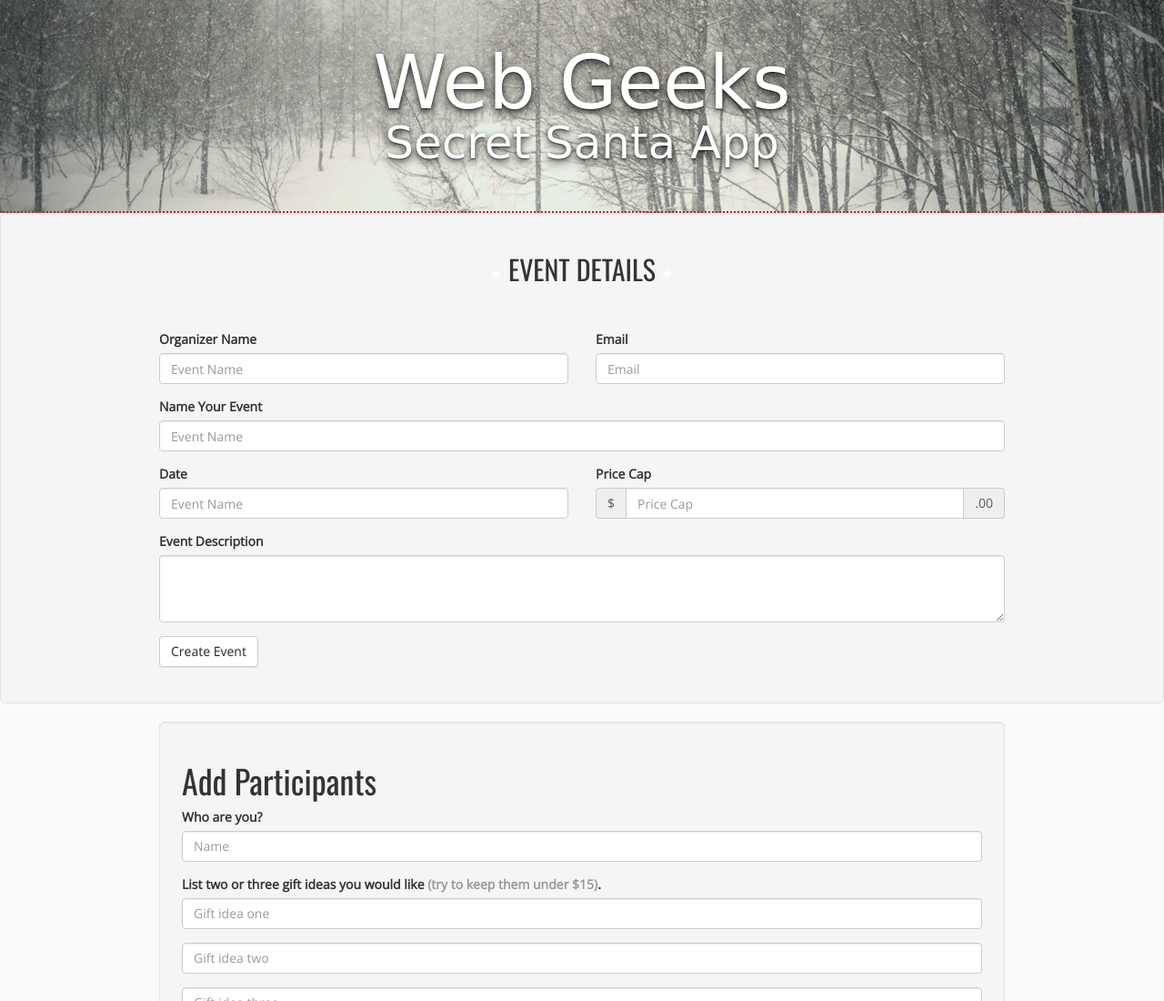
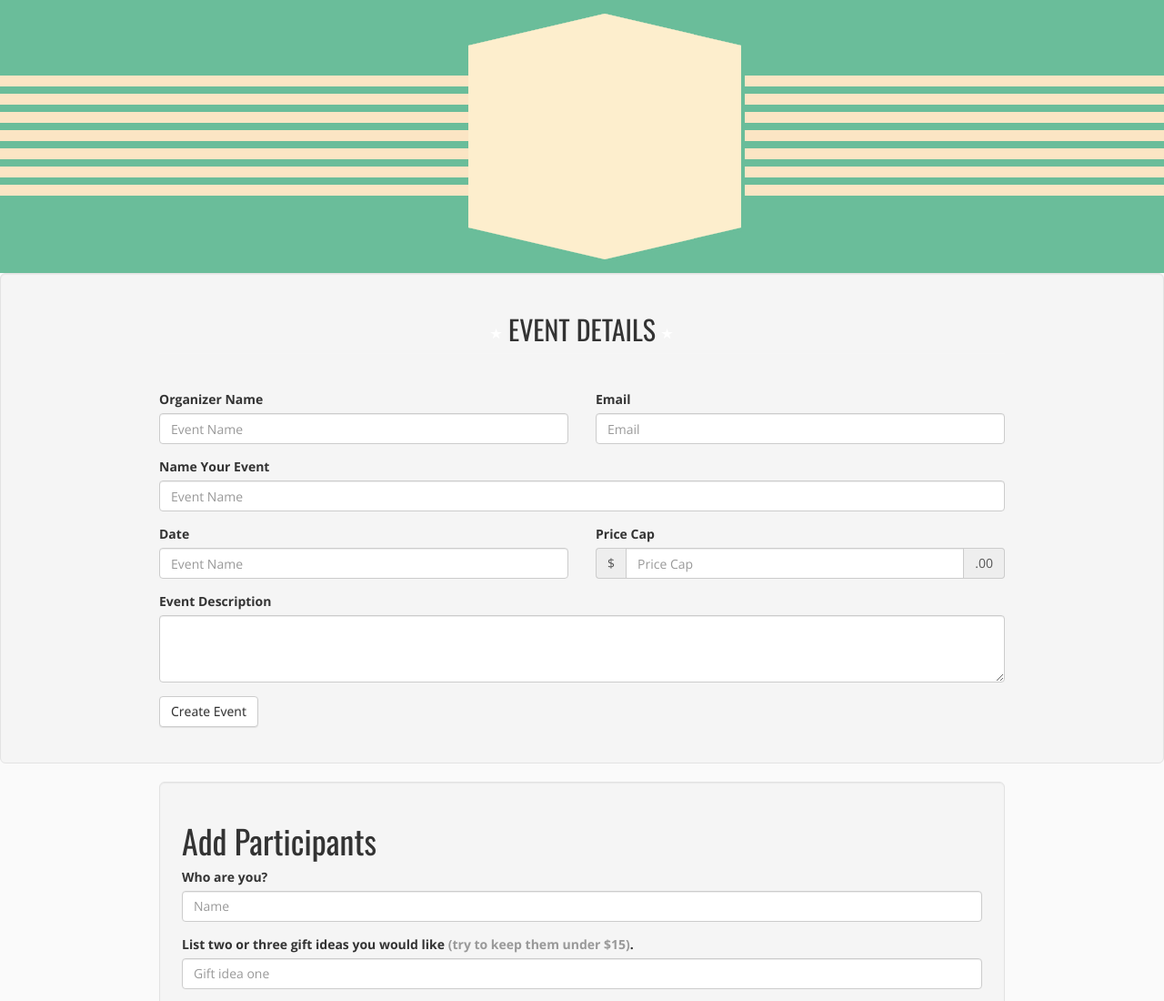
Before and after one commit to tegandbiscuits/Secret-Santa-App, a website with bundled scripts: page app/index.html in a window 1280 px wide. Shown: the top 1100 px of the page at 91% size. Built offline with nearby package versions, Linux system fonts and the light colour scheme; a script that the page names is missing; a web font is replaced by a local one.

Commit message:
Adding custom header

```diff
--- a/app/index.html
+++ b/app/index.html
@@ -11,7 +11,7 @@
     <meta name="viewport" content="width=device-width">
     <!-- Place favicon.ico and apple-touch-icon.png in the root directory -->
     <!-- build:css(.tmp) styles/main.css -->
-    <link href='http://fonts.googleapis.com/css?family=Rouge+Script|Open+Sans|Open+Sans+Condensed:300|Oswald' rel='stylesheet' type='text/css'>
+    <link href='http://fonts.googleapis.com/css?family=Rouge+Script|Open+Sans:600,400,700|Open+Sans+Condensed:300|Oswald' rel='stylesheet' type='text/css'>
     <link rel="stylesheet" href="styles/bootstrap.css">
     <link rel="stylesheet" href="styles/theme.css">
     <!-- endbuild -->
@@ -23,11 +23,45 @@
 
     <div class="wrapper">
       <header id="top" class="masthead">
-        <div class="site-logo">
+
+<div class="x-tag">
+  <div class="stripes-holder">
+    <div class="stripe"></div><div class="stripe"></div><div class="stripe"></div><div class="stripe"></div><div class="stripe"></div><div class="stripe"></div><div class="stripe"></div>
+  </div>
+
+  <div class="tag-holder">
+    <div class="tag">
+      <div class="top"></div>
+        <span class="h3">Give the gift of joy</span>
+        <span class="h1">Secret Santa</span>
+        <span class="h2">DSM Web Geeks</span>
+      <div class="bottom"></div>
+    </div>
+    <div class="tag tag-bg tag-dark tag-xl">
+      <div class="top"></div>
+      <div class="bottom"></div>
+    </div>
+    <div class="tag tag-bg tag-xxl">
+      <div class="top"></div>
+      <div class="bottom"></div>
+    </div>
+    <div class="tag tag-bg tag-dark tag-xxxl">
+      <div class="top"></div>
+      <div class="bottom"></div>
+    </div>
+    <div class="tag tag-bg tag-xxxxl">
+      <div class="top"></div>
+      <div class="bottom"></div>
+    </div>
+  </div>
+
+</div>
+
+<!--         <div class="site-logo">
           <h1>Web Geeks</h1>
           <h2>Secret Santa App</h2>
         </div>
-        <div class="bg"></div>
+ -->        <div class="bg"></div>
       </header>
 
       <section class="well well-solid well-lg event-setup">
--- a/app/styles/theme.css
+++ b/app/styles/theme.css
@@ -83,6 +83,78 @@ body {
   color: #FFF;
   text-shadow: none;
   vertical-align: middle;
+}
+*,
+body {
+  margin: 0;
+  padding: 0;
+}
+.x-tag {
+  background: #6ABD9A;
+  padding: 50px 0;
+  position: relative;
+  z-index: 5;
+}
+.x-tag .stripes-holder {
+  position: absolute;
+  top: 25%;
+  left: 0;
+  width: 100%;
+  z-index: -1;
+}
+.x-tag .stripes-holder .stripe {
+  height: 12px;
+  background: #FBE5C4;
+  margin: 8px 0;
+}
+.x-tag .tag-holder {
+  position: relative;
+  z-index: 1;
+  width: 250px;
+  height: 200px;
+  margin: auto;
+}
+.x-tag .tag {
+  background: #FDEECD;
+  width: 300px;
+  height: 200px;
+  margin: auto;
+  position: absolute;
+  top: 0;
+  left: 0;
+}
+.x-tag .tag .top,
+.x-tag .tag .bottom {
+  position: absolute;
+  width: 0px;
+  height: 0px;
+  border-style: solid;
+  left: 0;
+}
+.x-tag .tag .top {
+  top: -35px;
+  border-width: 0 150px 35px 150px;
+  border-color: transparent transparent #FDEECD transparent;
+}
+.x-tag .tag .bottom {
+  bottom: -35px;
+  border-width: 35px 150px 0 150px;
+  border-color: #FDEECD transparent transparent transparent;
+}
+.x-tag .tag-dark {
+  background: #6ABD9A;
+}
+.x-tag .tag-dark .top {
+  border-color: transparent transparent #6ABD9A transparent;
+}
+.x-tag .tag-dark .bottom {
+  border-color: #6ABD9A transparent transparent transparent;
+}
+.x-tag .tag-xl {
+  width: 300px;
+  height: 200px;
+  top: 4px;
+  left: 4px;
 }
 .container.container-sm {
   max-width: 960px;
```
Also changed, not shown: 1 other file.
